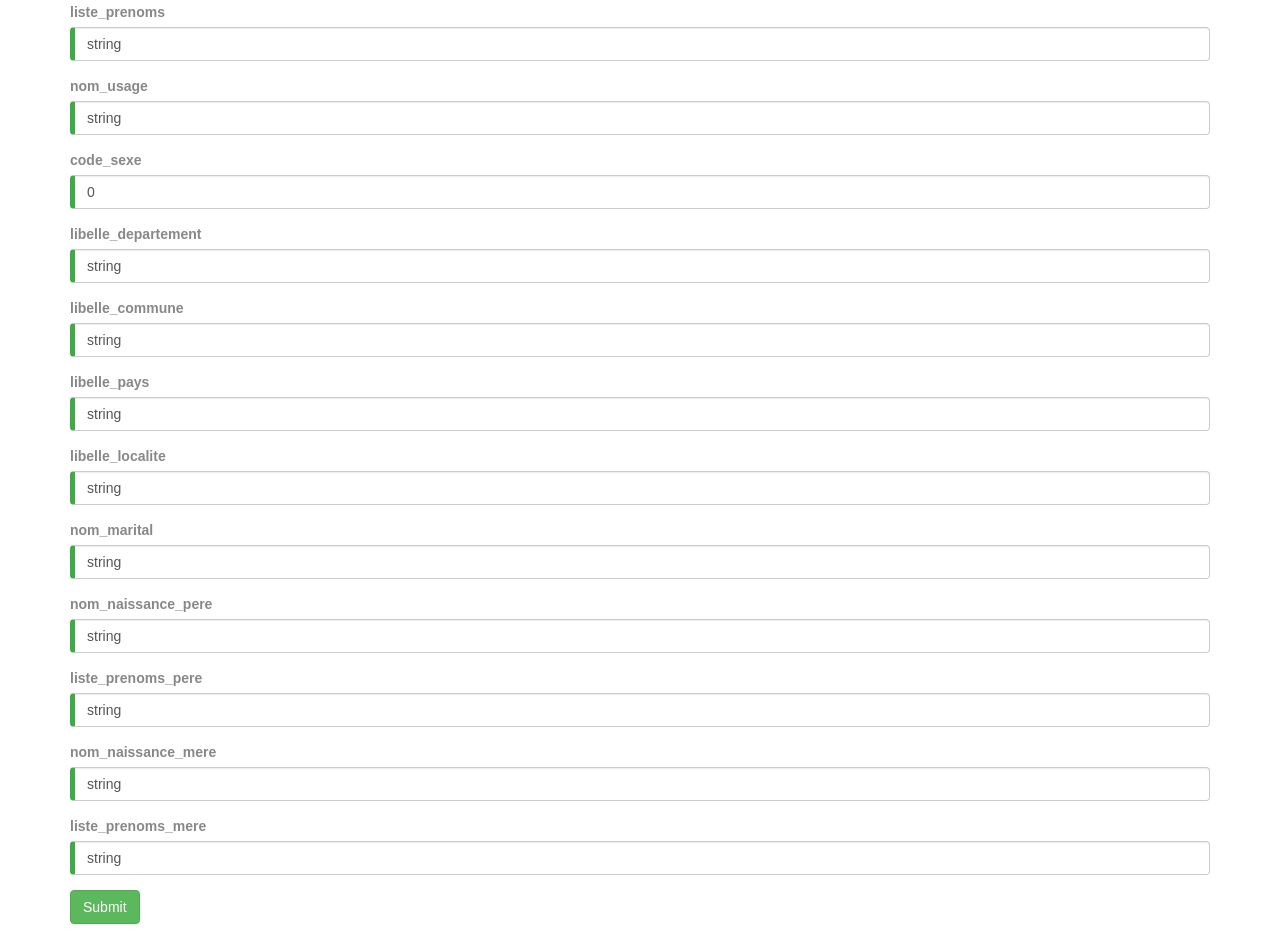
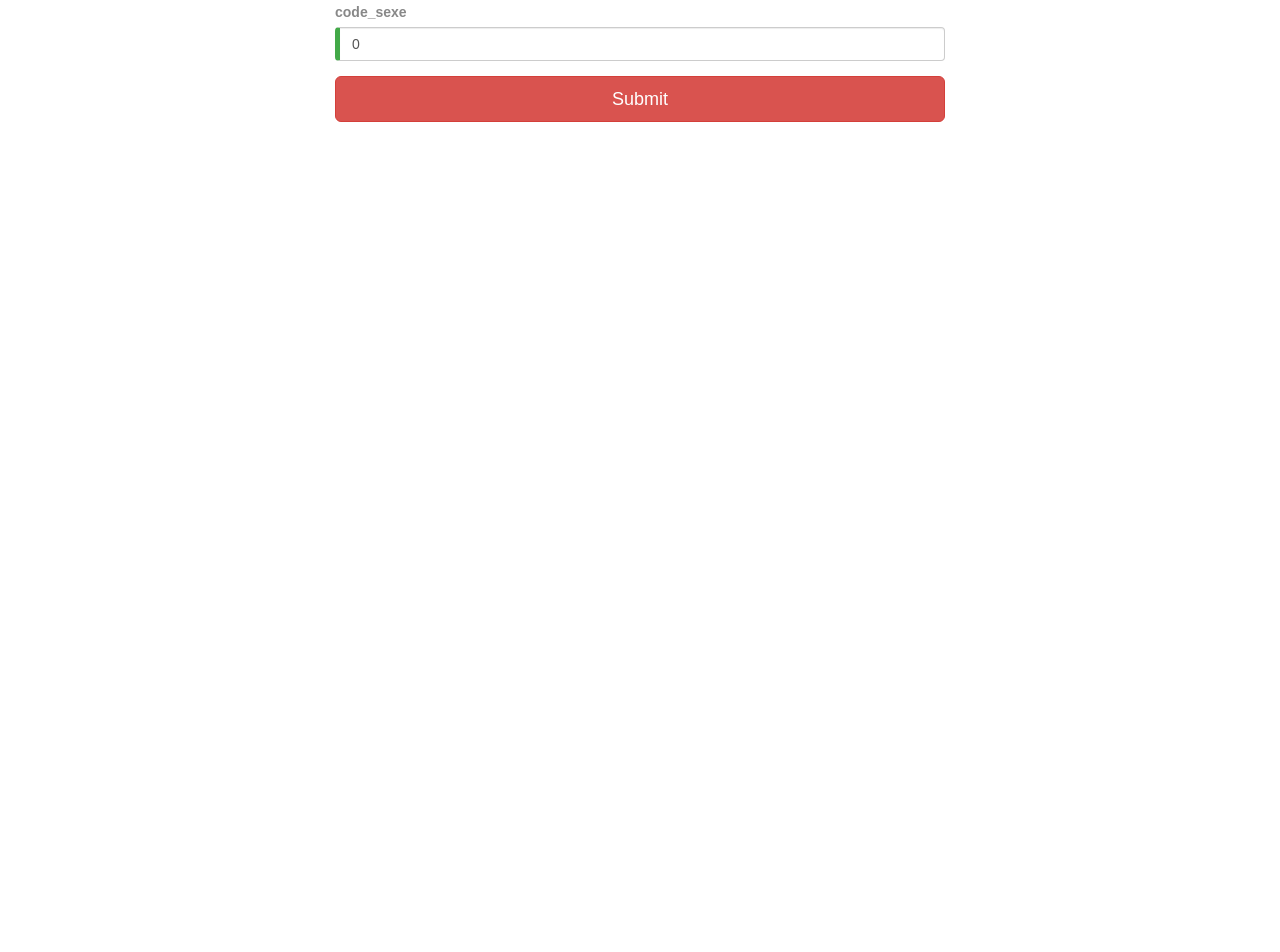
Before and after one commit to Pacokris/FormAnguKong, an Angular app: page / in a window 1280 px wide. Shown: the part 813-1765 px from the top of the page. After the commit the page ends 963 px from the top, so only its background shows below. Built offline with nearby package versions, Linux system fonts and the light colour scheme.

Commit message:
modif css

```diff
--- a/src/app/identite-form/identite-form.component.css
+++ b/src/app/identite-form/identite-form.component.css
@@ -0,0 +1,7 @@
+.test {
+    display: none;
+}
+
+.container {
+    width: 50vw;
+}
--- a/src/app/identite-form/identite-form.component.html
+++ b/src/app/identite-form/identite-form.component.html
@@ -51,61 +51,65 @@
           [(ngModel)]="model.code_sexe" code_lieu_naissance="code_sexe">
       </div>
 
-      <div class="form-group">
+      <div class="form-group test">
         <label for="libelle_departement">libelle_departement</label>
         <input formControlName="libelle_departement" type="text" class="form-control" id="libelle_departement" required
           [(ngModel)]="model.libelle_departement">
       </div>
 
-      <div class="form-group">
+      <div class="form-group test">
         <label for="libelle_commune">libelle_commune</label>
         <input formControlName="libelle_commune" type="text" class="form-control" id="libelle_commune" required
           [(ngModel)]="model.libelle_commune" code_lieu_naissance="libelle_commune">
       </div>
 
-      <div class="form-group">
+      <div class="form-group test">
         <label for="libelle_pays">libelle_pays</label>
         <input formControlName="libelle_pays" type="text" class="form-control" id="libelle_pays" required
           [(ngModel)]="model.libelle_pays" code_lieu_naissance="libelle_pays">
       </div>
 
-      <div class="form-group">
+      <div class="form-group test">
         <label for="libelle_localite">libelle_localite</label>
         <input formControlName="libelle_localite" type="text" class="form-control" id="libelle_localite" required
           [(ngModel)]="model.libelle_localite" code_lieu_naissance="libelle_localite">
       </div>
 
-      <div class="form-group">
+      <div class="form-group test">
         <label for="nom_marital">nom_marital</label>
         <input formControlName="nom_marital" type="text" class="form-control" id="nom_marital" required
           [(ngModel)]="model.nom_marital" code_lieu_naissance="nom_marital">
       </div>
 
-      <div class="form-group">
+      <div class="form-group test">
         <label for="nom_naissance_pere">nom_naissance_pere</label>
         <input formControlName="nom_naissance_pere" type="text" class="form-control" id="nom_naissance_pere" required
           [(ngModel)]="model.nom_naissance_pere" code_lieu_naissance="nom_naissance_pere">
       </div>
 
-      <div class="form-group">
+      <div class="form-group test">
         <label for="liste_prenoms_pere">liste_prenoms_pere</label>
         <input formControlName="liste_prenoms_pere" type="text" class="form-control" id="liste_prenoms_pere" required
           [(ngModel)]="model.liste_prenoms_pere" code_lieu_naissance="liste_prenoms_pere">
       </div>
 
-      <div class="form-group">
+      <div class="form-group test">
         <label for="nom_naissance_mere">nom_naissance_mere</label>
         <input formControlName="nom_naissance_mere" type="text" class="form-control" id="nom_naissance_mere" required
           [(ngModel)]="model.nom_naissance_mere" code_lieu_naissance="nom_naissance_mere">
       </div>
 
-      <div class="form-group">
+      <div class="form-group test">
         <label for="liste_prenoms_mere">liste_prenoms_mere</label>
         <input formControlName="liste_prenoms_mere" type="text" class="form-control" id="liste_prenoms_mere" required
           [(ngModel)]="model.liste_prenoms_mere" code_lieu_naissance="liste_prenoms_mere">
       </div>
 
-      <button *ngIf=(!identiteCree) type="submit" class="btn btn-success">Submit</button>
+      <div class="button">
+        <button *ngIf=(!identiteCree) type="submit" class="btn btn-danger btn-lg btn-block">Submit</button>
+        <!-- <button *ngIf=(!identiteCree) type="submit" class="btn btn-primary btn-lg btn-block">Submit</button>
+        <button *ngIf=(!identiteCree) type="submit" class="btn btn-warning btn-lg btn-block">Submit</button> -->
+      </div>
 
     </form>
 
--- a/src/app/identite-form/identite-form.component.ts
+++ b/src/app/identite-form/identite-form.component.ts
@@ -54,6 +54,7 @@ export class IdentiteFormComponent implements OnInit {
   onSubmit() {
     this.submitted = true;
     if (this.createIdentite.invalid) {
+      console.log("GG");
       return;
     }
 
@@ -81,10 +82,11 @@ export class IdentiteFormComponent implements OnInit {
     this.identiteService.createIdentite(newIdentite)
       .subscribe(data => {
         this.identiteService.identiteConnected = data;
+        console.log("Goaaaaaaaaaaaaaaaaaaaaaaaaaal");
       },
-
         error => {
           this.submitted = false
+          console.log("WTF");
         }
       );
   }
--- a/src/app/identite-server/identiteDataBase.json
+++ b/src/app/identite-server/identiteDataBase.json
@@ -1,5 +1,4 @@
 {
-    "raic_service": false,
     "identite": {
       "code_lieu_naissance": 69389,
       "code_pays_naissance": "CDN",
--- a/src/app/identite-service/identite.service.ts
+++ b/src/app/identite-service/identite.service.ts
@@ -8,9 +8,9 @@ import { Observable, throwError } from 'rxjs';
 })
 export class IdentiteService {
 
-  public identiteConnected;
+  public identiteConnected: Object;
 
-  private baseUrl = `http://localhost:8090/certification/identities`;
+  private baseUrl = `http://localhost:9091/certification/identities`;
   private baseUrl2 = `http://da058-certification-service.apps.foundry.sii24.pole-emploi.intra/certification/identities`;
   private baseUrl3 = `http://kong-ee-api.swcx0010.sii24.pole-emploi.intra/requeteCertification`;
 
@@ -22,10 +22,9 @@ export class IdentiteService {
       headers: new HttpHeaders({ 'Content-Type': 'application/json;charset=UTF-8' })
     };
 
-    let body = identite;
+    let body = JSON.stringify({ identite });
     console.log(body);
 
-
-    return this.httpClient.post(`${this.baseUrl}`, `${body}`, httpOptions)
+    return this.httpClient.post(`${this.baseUrl}`, body, httpOptions)
   }
 }
```
Also changed, not shown: src/app/app.component.html (+2 -5 lines), src/app/identite-model/identite.ts (+0 -87 lines). Lines whose indentation alone changed are shown as unchanged.
